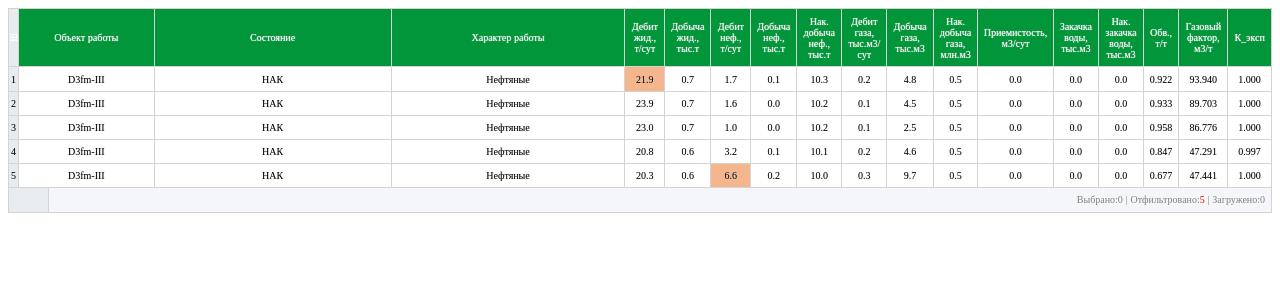
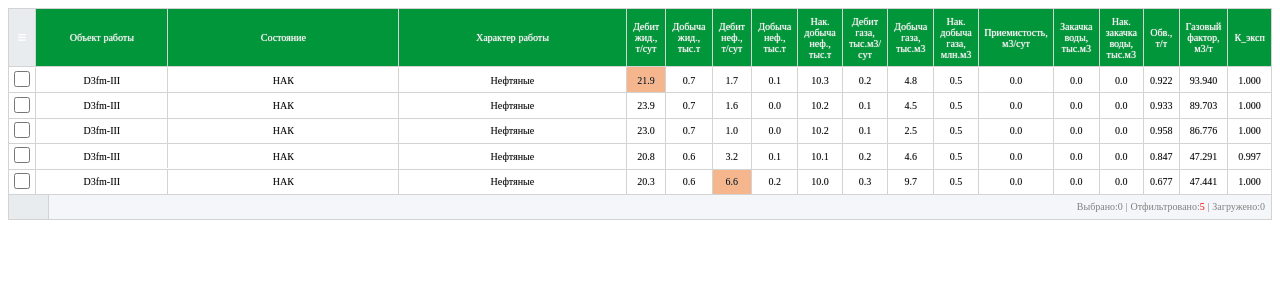
Before and after one commit to andrey-hauryk/vue-excel-table, a Vue app: page / in a window 1280 px wide. Shown: the top 300 px of the page. Built offline with nearby package versions, Linux system fonts and the light colour scheme.

Commit message:
fix selectable

```diff
--- a/src/App.vue
+++ b/src/App.vue
@@ -3,9 +3,9 @@
       <ExcelTable
         v-model="tableData"
         :columns="columns"
-        autocomplete
+        selectable
+        free-select
         no-header-edit
-        page="1"
         no-paging
       ></ExcelTable>
     </div>
--- a/src/components/ui/ExcelTable.vue
+++ b/src/components/ui/ExcelTable.vue
@@ -60,7 +60,7 @@ const handleCellClick = (position, text, record, currentField, context) => {
 }
 
 const setProps = () => {
-  localSelectedWells.value = props.selectedRows;
+  localSelectedWells.value = props.selectedRows || [];
   allSelectedIds.value = localSelectedWells.value;
   emit('onReady');
 }
```
